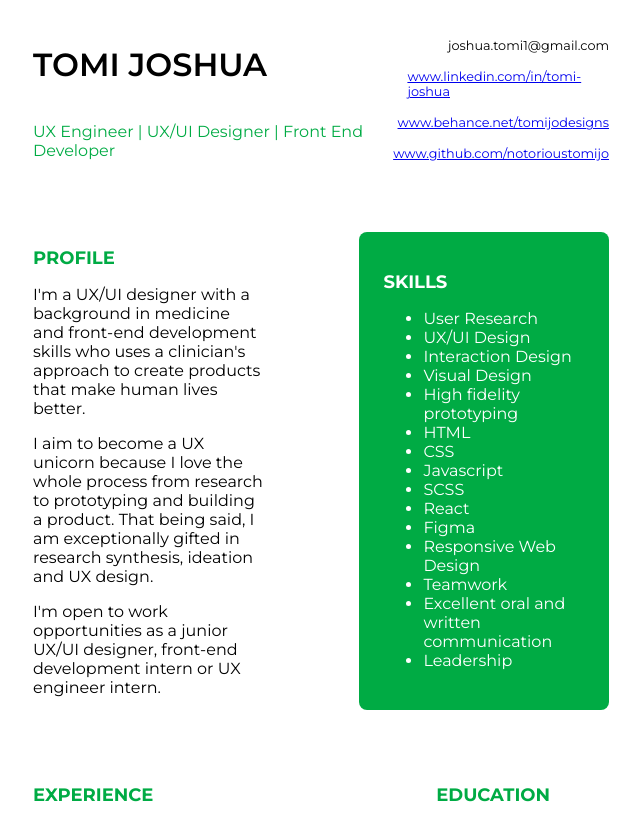
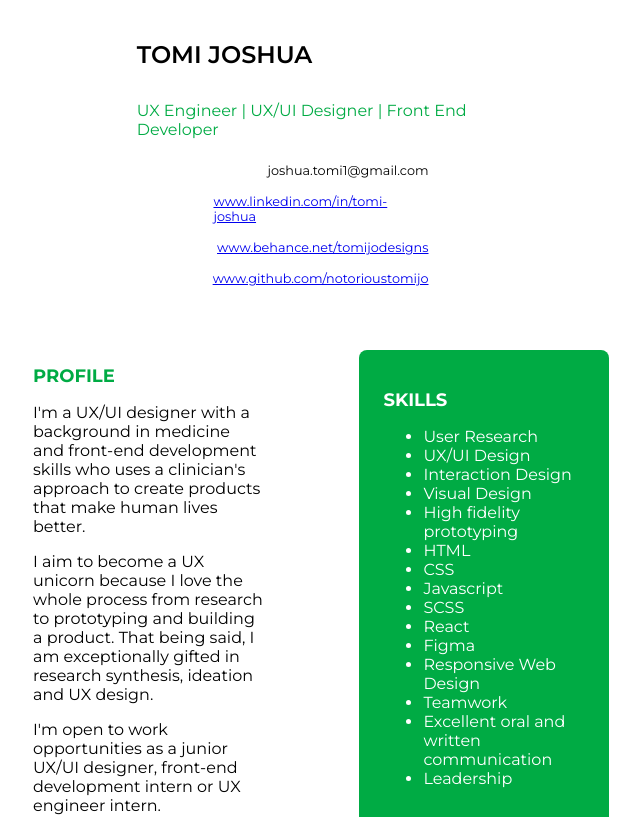
Before and after one commit to notorioustomijo/curriculumvitae, a React (Create React App) app: page / in a window 768 px wide. Shown: the top 817 px of the page, without its empty margins (63-703 px from the left). Built offline with nearby package versions, Linux system fonts and the light colour scheme.

Commit message:
Initial media queries for tablet breakpoints added (Introductory Section component, h1 and h2)

```diff
--- a/src/index.css
+++ b/src/index.css
@@ -72,7 +72,7 @@ footer {
     width: 90%;
     display: flex;
     flex-direction: column;
-    justify-content: flex-start;
+    justify-content: center;
     align-items: center;
   }
 
@@ -131,3 +131,88 @@ footer {
   }
 
 }
+
+
+
+@media (min-width: 481px) and (max-width: 768px) {
+  h1 {
+    font-size: 1.5rem;
+  }
+
+  h2 {
+    font-size: 1.125rem;
+  }
+
+  .introductorysection {
+    width: 80%;
+    display: flex;
+    flex-direction: column;
+    justify-content: center;
+    align-items: center;
+    margin: 24px auto 40px auto;
+
+  }
+
+  /* .namerolecomponent {
+    width: 90%;
+    display: flex;
+    flex-direction: column;
+    justify-content: center;
+    align-items: center;
+  }
+
+  .socialmediacomponent {
+    width: 90%;
+    display: flex;
+    flex-direction: column;
+    justify-content: flex-start;
+    align-items: center;
+  }
+
+  .profileskillscomponent {
+    width: 90%;
+    display: flex;
+    flex-direction: column;
+    justify-content: space-between;
+    align-items: center;
+    margin: 56px auto 56px auto;
+  }
+
+  .profilecomponent {
+    width: 90%;
+
+  }
+
+  .skillscomponent {
+    width: 90%;
+    background-color: #00AB44;
+    padding: 24px 24px;
+    border-radius: 8px;
+    margin-top: 48px;
+  }
+
+  .experienceeducationcomponent {
+    width: 90%;
+    display: flex;
+    flex-direction: column;
+    justify-content: space-between;
+    align-items: center;
+    margin: 56px auto 48px auto;
+  }
+
+  .experiencecomponent {
+    width: 90%;
+
+  }
+
+  .educationcomponent {
+    width: 90%;
+  }
+
+  footer {
+    width: 90%;
+    display: flex;
+    justify-content: center;
+  } */
+
+}
```
